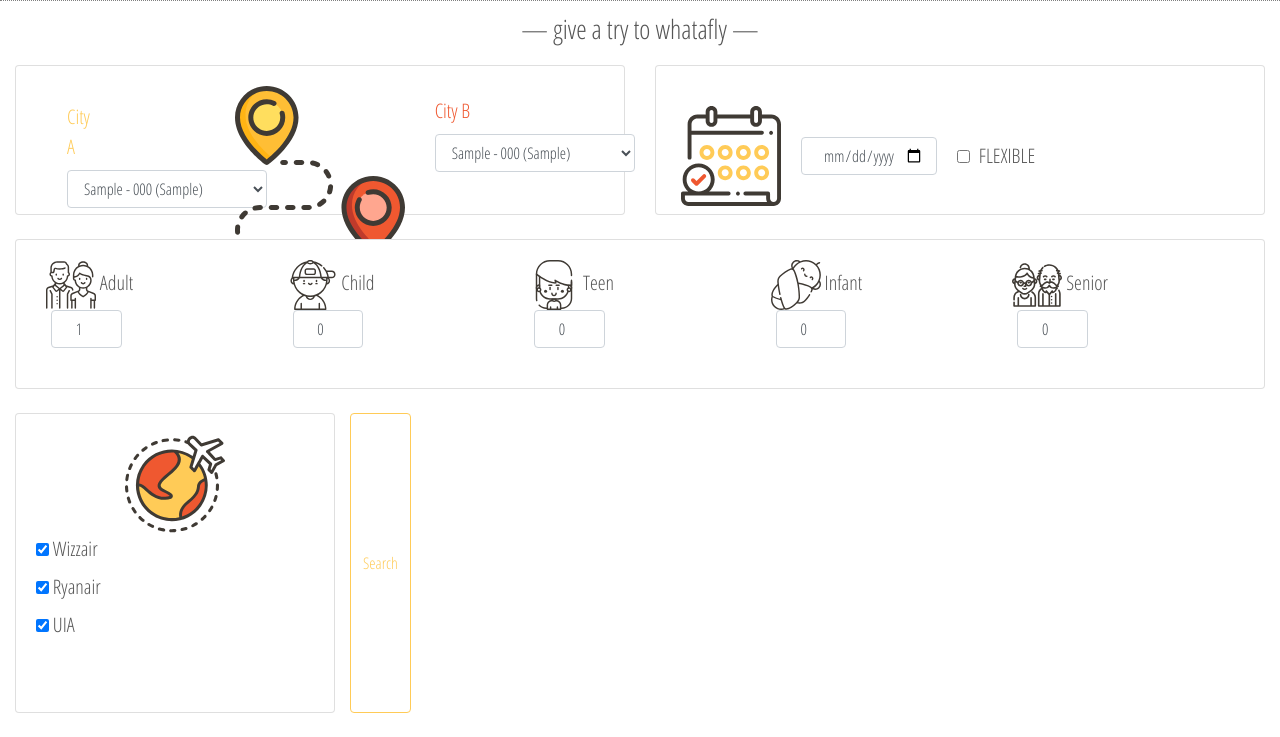
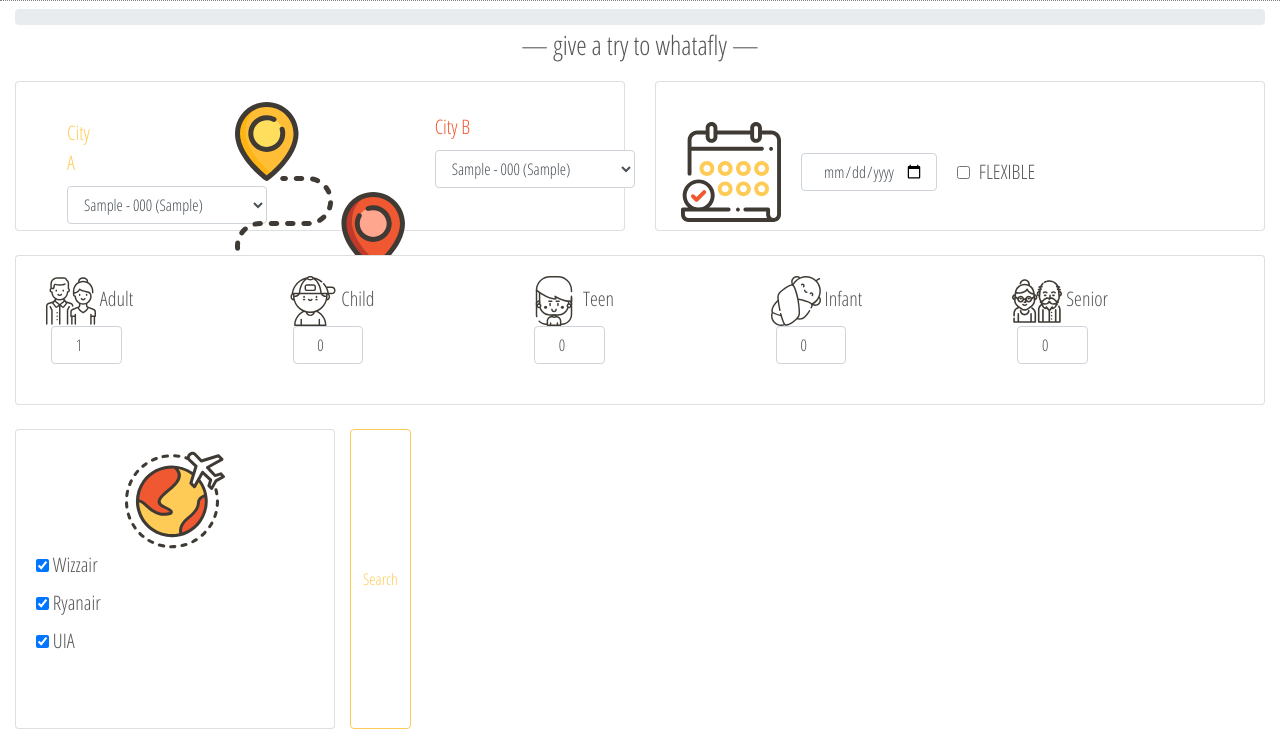
Before and after one commit to olenagalitska/AirplaneTicketsAggregator, a Flask app: page / in a window 1280 px wide. Shown: the part 66-803 px from the top of the page. Before the commit the page ends 779 px from the top, so only its background shows below. Run offline with Flask 2, Linux system fonts and the light colour scheme; tables that the repository leaves empty hold one stand-in row (values such as "Sample post"); parts of the project's set-up code (start-up, migrations or seed data) failed here and were passed over; some libraries are stand-ins or nearby versions.

Commit message:
added progress bar for search

```diff
--- a/app/templates/search.html
+++ b/app/templates/search.html
@@ -1,5 +1,9 @@
 {% extends "base.html" %}
 {% block content %}
+        <div class="progress">
+            <div id="myBar" class="progress-bar progress-bar-striped progress-bar-animated bg-warning" role="progressbar" style="width: 0%"
+                 aria-valuenow="0" aria-valuemin="0" aria-valuemax="100"></div>
+        </div>
     <p class="heading"> — give a try to whatafly — </p>
     <div>
         <form class="needs-validation form-card"
@@ -111,7 +115,7 @@
                         {{ form.uia(type="checkbox", value="", checked=True) }} {{ form.uia.label }}
                     </div>
                 </div>
-                <button class="btn btn-outline-dark gold-button" type="submit" onsubmit="results()">
+                <button class="btn btn-outline-dark gold-button" type="submit" onclick="move()" onsubmit="results()">
                     Search
                 </button>
             </div>
@@ -135,6 +139,22 @@
                     });
                 }, false);
             })();
+
+            function move() {
+                var elem = document.getElementById("myBar");
+                var width = 0;
+                var id = setInterval(frame, 90);
+
+                function frame() {
+                    if (width >= 100) {
+                        clearInterval(id);
+                    } else {
+                        width += 1;
+                        elem.style.width = width + '%';
+                    }
+                }
+            }
+
         </script>
     </div>
 {% endblock %}
```
Also changed, not shown: app/static/style.css (line endings or trailing spaces).
